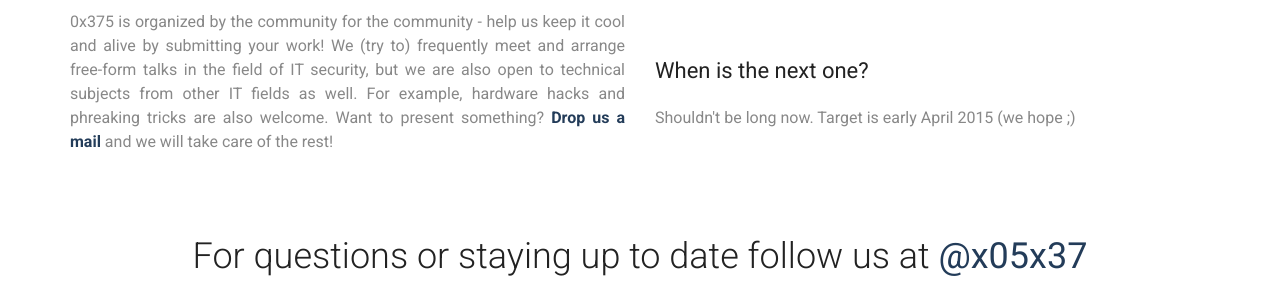
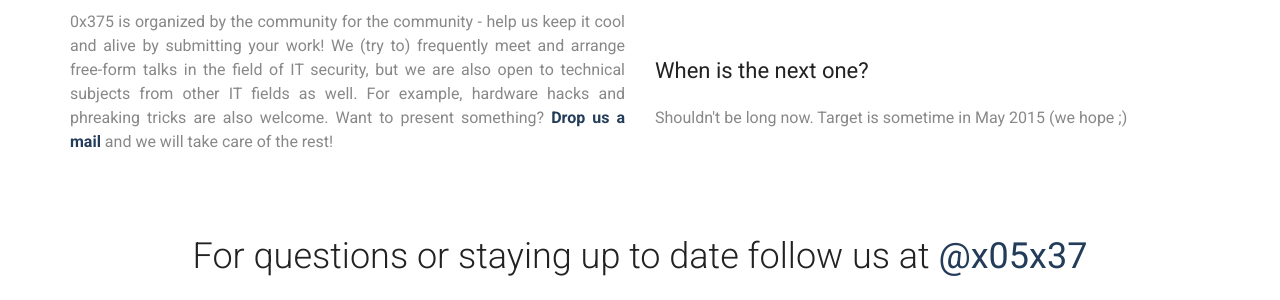
Before and after one commit to 0x375/0x375.github.io, a Jekyll site: the page built from index.html, in a window 1280 px wide. Shown: the part 1054-1354 px from the top of the page. Built offline with Jekyll 4.4.1, drawn with Linux system fonts in a browser that asks for light colours.

Commit message:
realistic date for the new event

```diff
--- a/index.html
+++ b/index.html
@@ -68,7 +68,7 @@ layout: default
 
     <div class="faq">
       <h5>When is the next one?</h5>
-      <p>Shouldn't be long now. Target is early April 2015 (we hope ;)</p>
+      <p>Shouldn't be long now. Target is sometime in May 2015 (we hope ;)</p>
     </div>
   </div>
 
```
